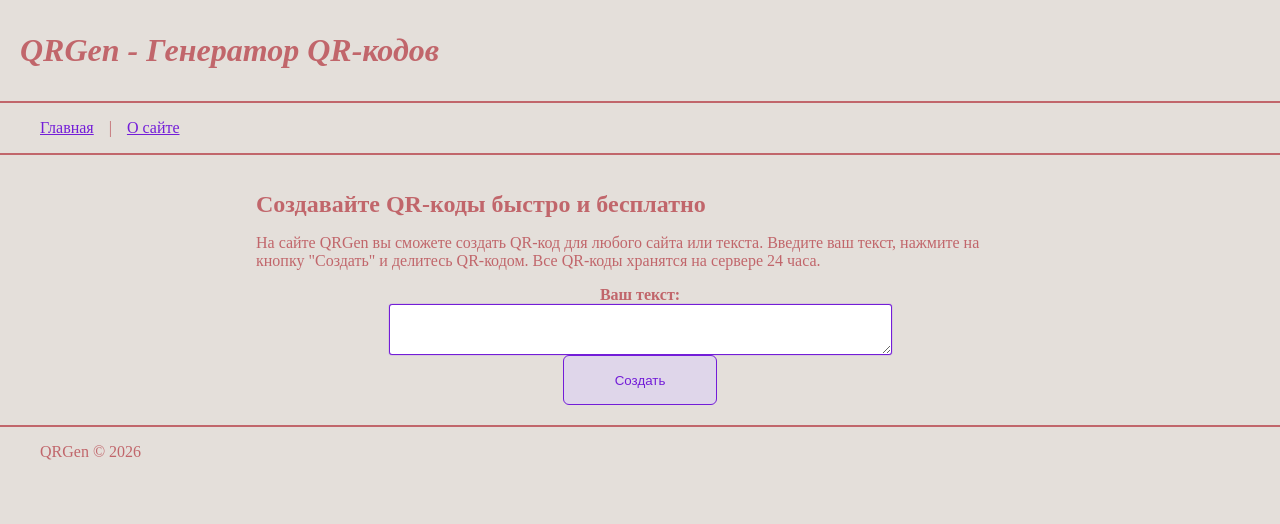
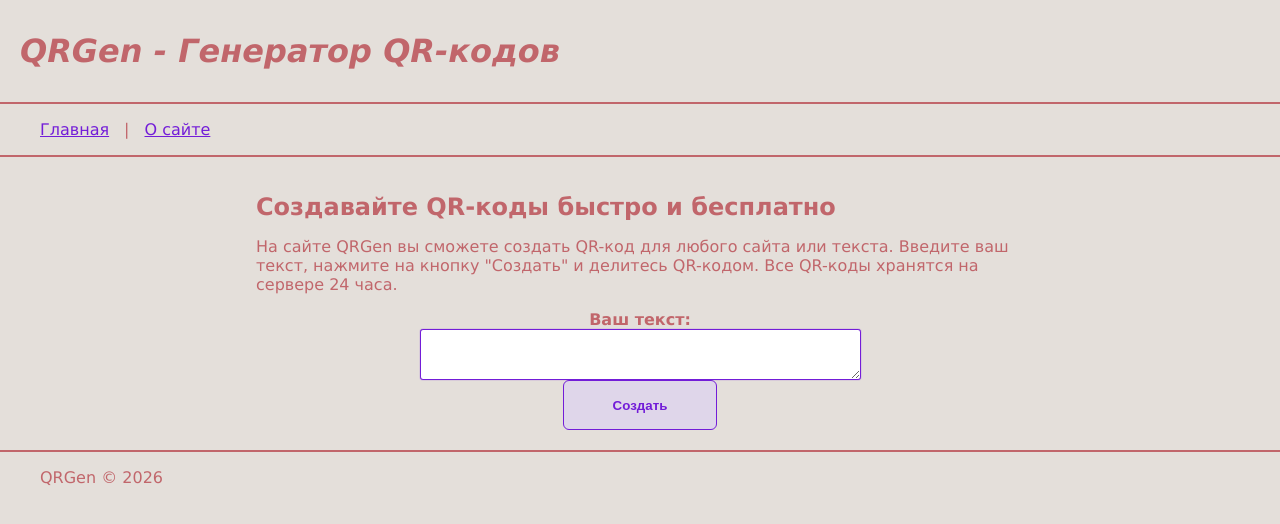
Before and after one commit to vkirs229037/qrgen, a Flask app: page / in a window 1280 px wide. Shown: the top 524 px of the page. Run offline with Flask 3, Linux system fonts and the light colour scheme.

Commit message:
финальные стилистические изменения

```diff
--- a/static/css/style.css
+++ b/static/css/style.css
@@ -5,6 +5,7 @@ body {
     color: #c1666b;
     width: 100%;
     margin: 0;
+    font-family: Verdana, Geneva, Tahoma, sans-serif
 }
 
 .container {
@@ -95,6 +96,7 @@ textarea {
     box-shadow: 0 0 1px #731dd8;
     border-radius: 3px;
     outline: none;
+    font-family: Verdana, Geneva, Tahoma, sans-serif;
 }
 
 textarea:-moz-focusring {
@@ -106,6 +108,7 @@ button {
     background-color: #dfd6ea;
     color: #731dd8;
     border-radius: 6px;
+    font-weight: bold;
 }
 
 button:hover {
```
